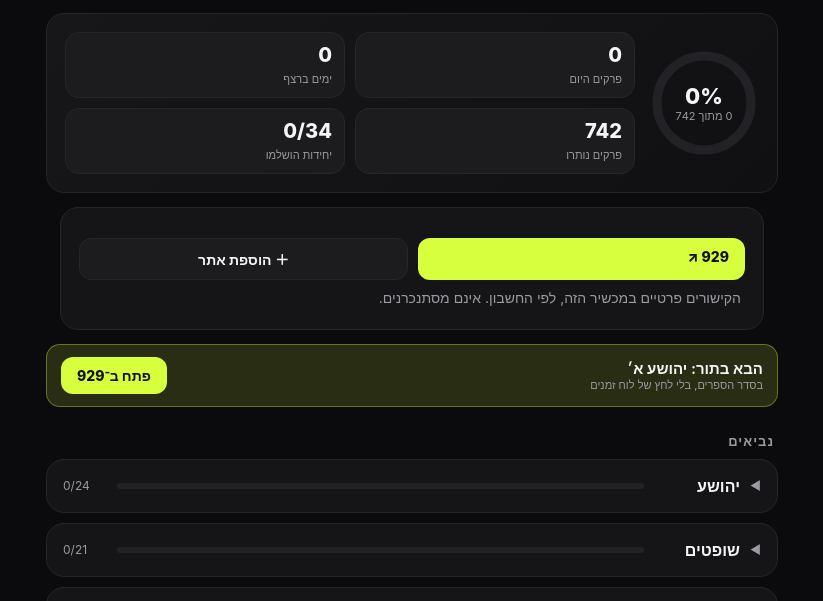
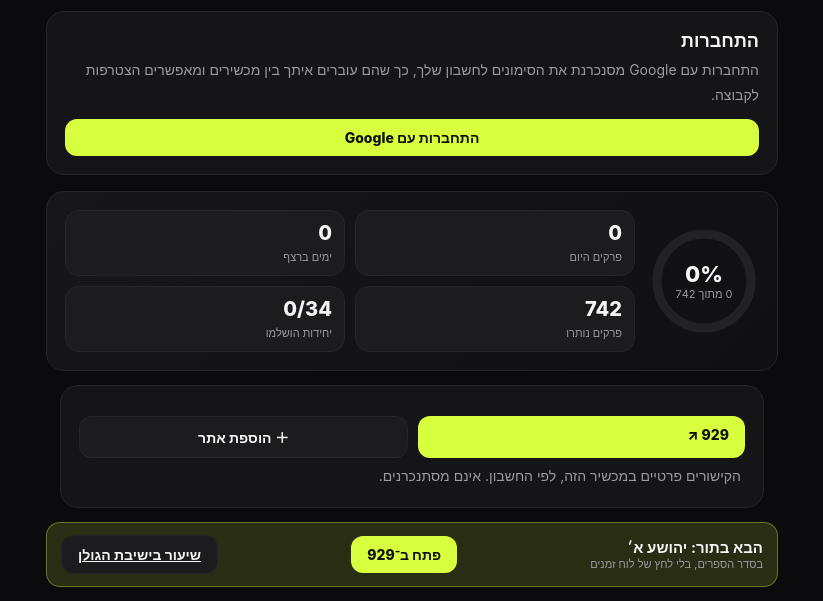
Before and after one commit to Amir8/shnaim-layom, a plain HTML site: page index.html in a window 1280 px wide. Shown: the part 129-730 px from the top of the page, without its empty margins (228-1051 px from the left). Drawn offline with nearby package versions, Linux system fonts and the light colour scheme.

Commit message:
Update index.html

```diff
--- a/index.html
+++ b/index.html
@@ -22,6 +22,11 @@
 
 <!-- ============ TRACKER VIEW ============ -->
 <section id="view-track" class="view">
+  <div class="card" id="loginBanner" hidden>
+    <h2>התחברות</h2>
+    <p>התחברות עם Google מסנכרנת את הסימונים לחשבון שלך, כך שהם עוברים איתך בין מכשירים ומאפשרים הצטרפות לקבוצה.</p>
+    <div class="row"><a class="btn-volt" id="mainGoogleBtn" style="display:inline-block;text-align:center;text-decoration:none">התחברות עם Google</a></div>
+  </div>
   <div class="summary">
     <div class="ring">
       <svg width="110" height="110">
@@ -53,6 +58,7 @@
   <div class="next" id="nextWrap" style="display:none">
     <div>הבא בתור: <span id="nextName"></span><small>בסדר הספרים, בלי לחץ של לוח זמנים</small></div>
     <a id="next929" class="btn-volt" target="_blank" rel="noopener">פתח ב־929</a>
+    <a id="nextGolan" class="btn-ghost" target="_blank" rel="noopener" style="display:none">שיעור בישיבת הגולן</a>
   </div>
 
   <main id="books"></main>
@@ -80,6 +86,7 @@
 <input type="file" id="imp" accept="application/json" style="display:none">
 
 <script src="config.js"></script>
-<script src="app.js?v=simple1"></script>
+<script src="ygolan.js"></script>
+<script src="app.js?v=yg1"></script>
 </body>
 </html>
```
